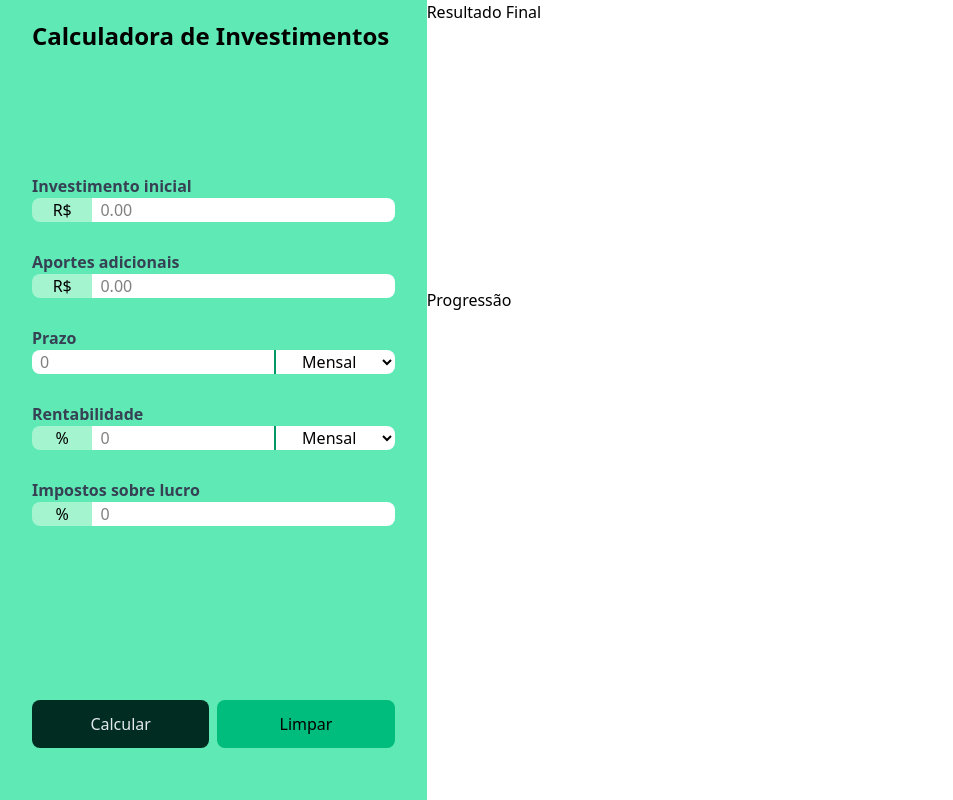
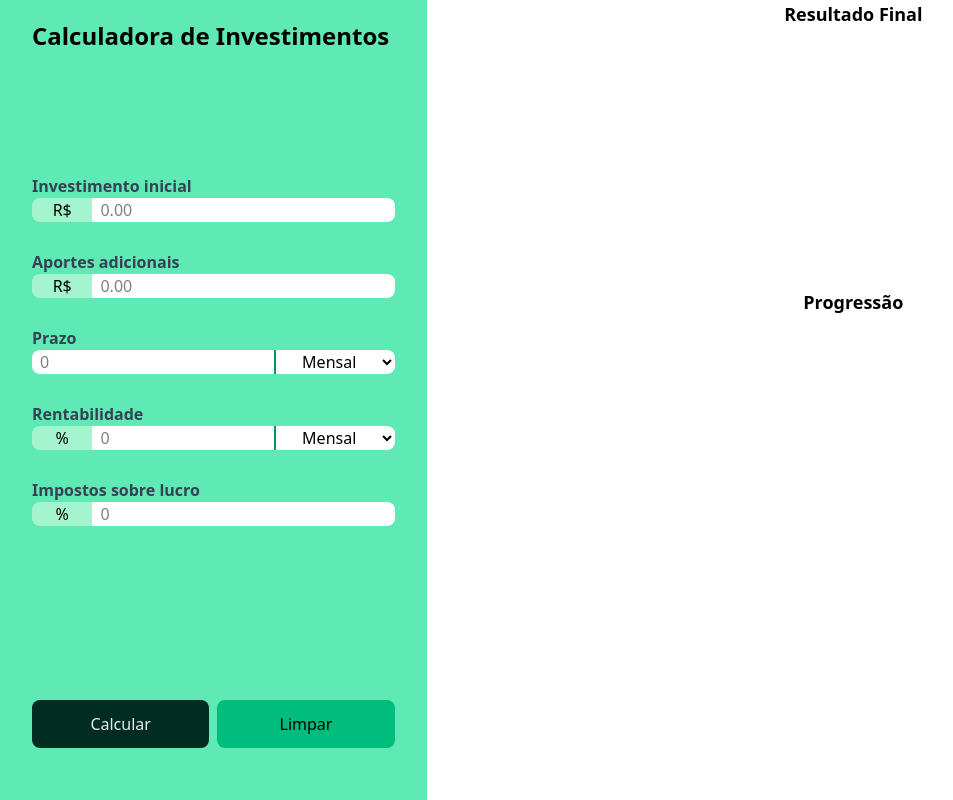
Before and after one commit to IgorMasa/projetoCalculadoraInvestimentos, a website built with Vite: page index.html in a window 1280 px wide. Shown: the whole page, without its empty margins (0-953 px from the left). Built offline with nearby package versions, Linux system fonts and the light colour scheme.

Commit message:
css implementado

```diff
--- a/index.html
+++ b/index.html
@@ -145,14 +145,14 @@
                 </button>
             </div>
         </aside>
-        <main class="h-full">
-            <section id="charts-container">
-                <div class="h-[36dvh]">
-                    <p>Resultado Final</p>
+        <main class="row-span-2 col-span-2">
+            <section id="charts-container" class="h-full">
+                <div class="h-[36%] flex flex-col items-center pb-10">
+                    <p class="font-bold text-lg">Resultado Final</p>
                     <canvas id="final-money-distribution"></canvas>
                 </div>
-                <div class="h-[56dvh]">
-                    <p>Progressão</p>
+                <div class="h-[56%] flex flex-col items-center">
+                    <p class="font-bold text-lg">Progressão</p>
                     <canvas id="progression"></canvas>
                 </div>
             </section>
```
